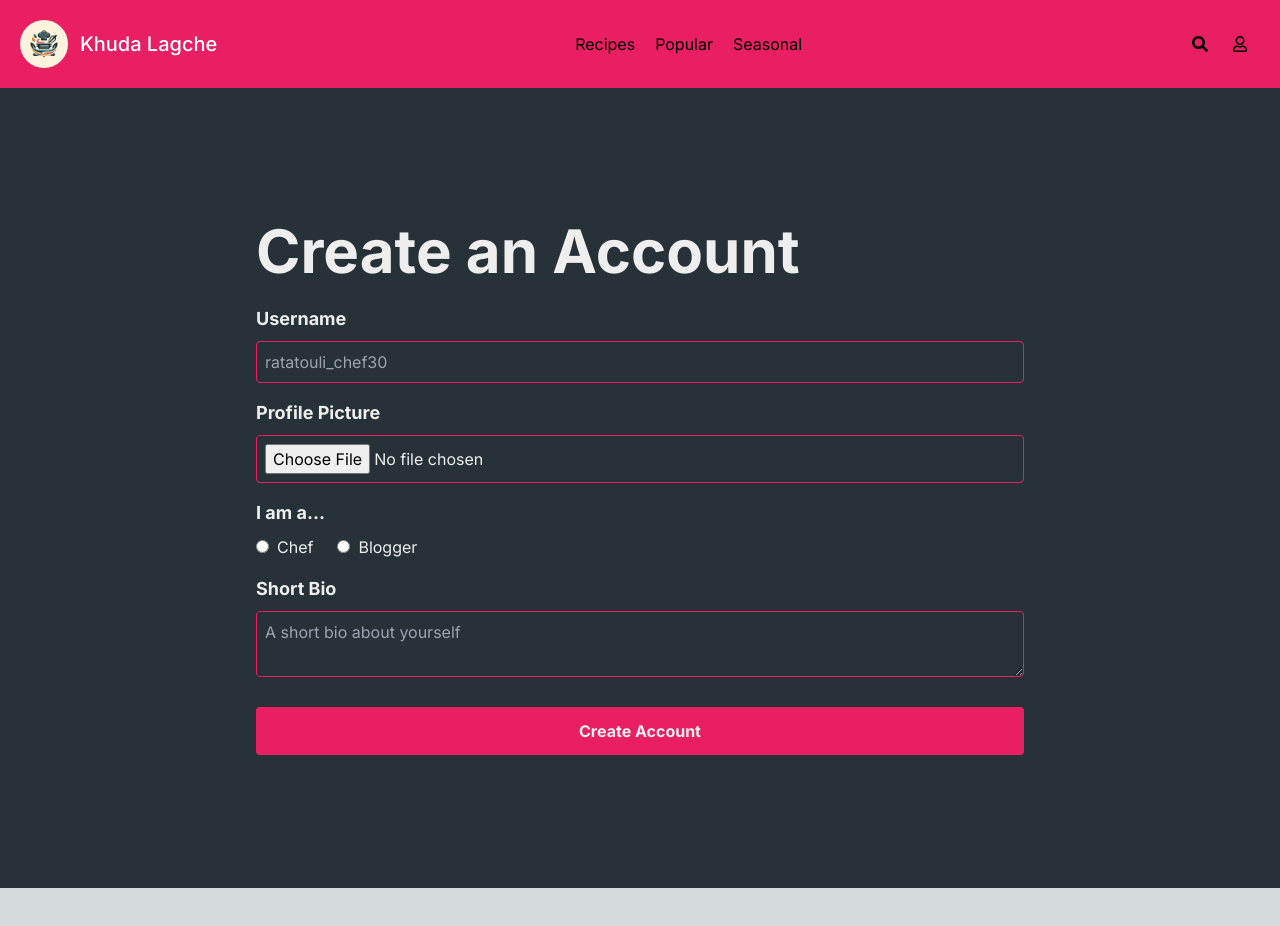
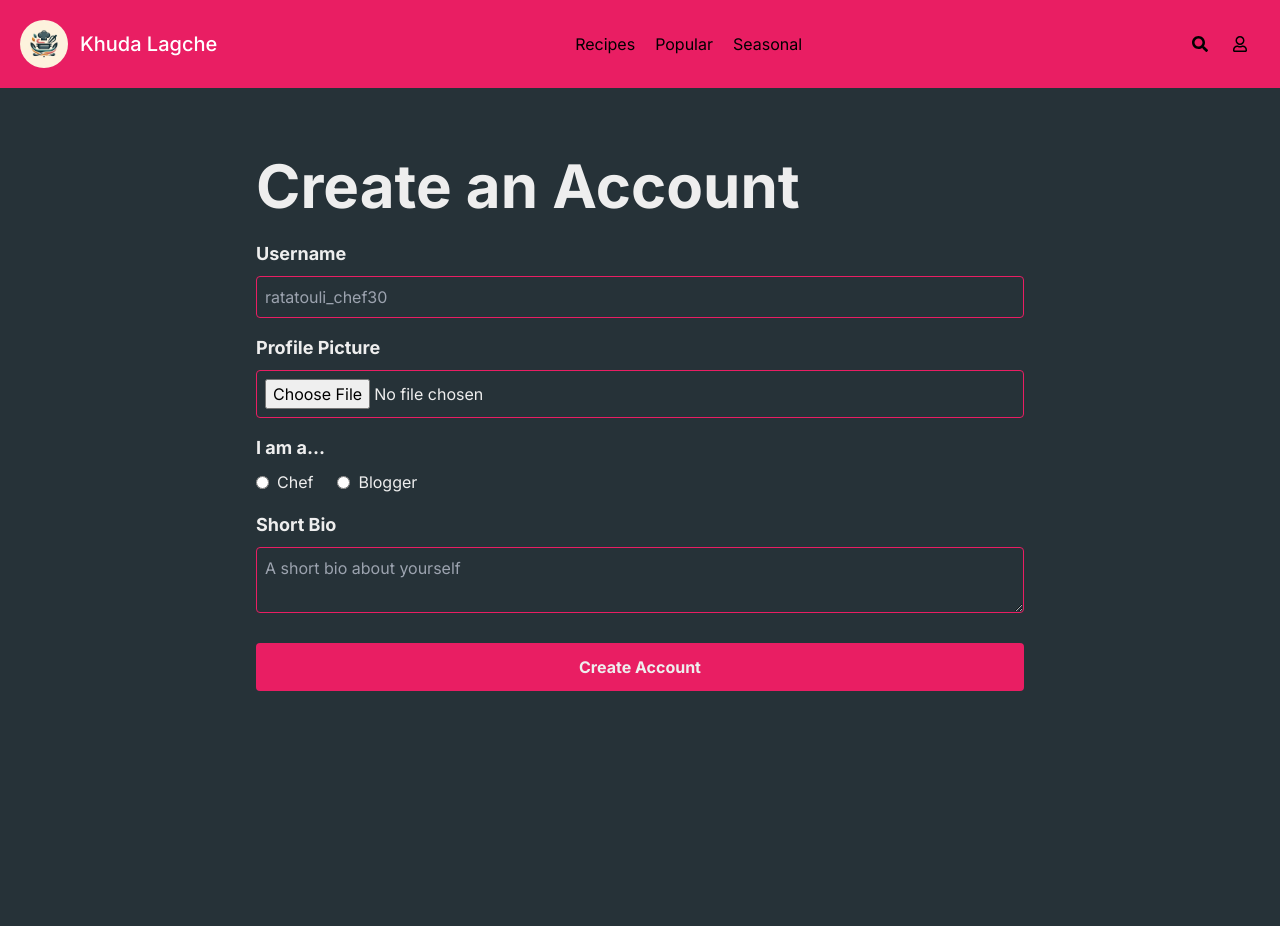
Before and after one commit to thetajwar2003/khuda-lagche, a Next.js app in the folder frontend/: page /signup/1 in a window 1280 px wide. Shown: the top 926 px of the page. Before the commit the page ends 888 px from the top, so only its background shows below. Built offline with nearby package versions, Linux system fonts and the light colour scheme.

Commit message:
cleaned create account page

```diff
--- a/frontend/src/app/(auth)/signup/[userId]/page.tsx
+++ b/frontend/src/app/(auth)/signup/[userId]/page.tsx
@@ -57,7 +57,7 @@ export default function CreateProfile() {
   };
 
   return (
-    <div className="min-h-screen w-full flex items-center justify-center bg-primary p-5">
+    <div className="min-h-screen w-full flex mt-12 justify-center bg-primary p-5">
       <form
         onSubmit={handleSubmit(onSubmit)}
         className="w-full max-w-3xl rounded-lg"
```
